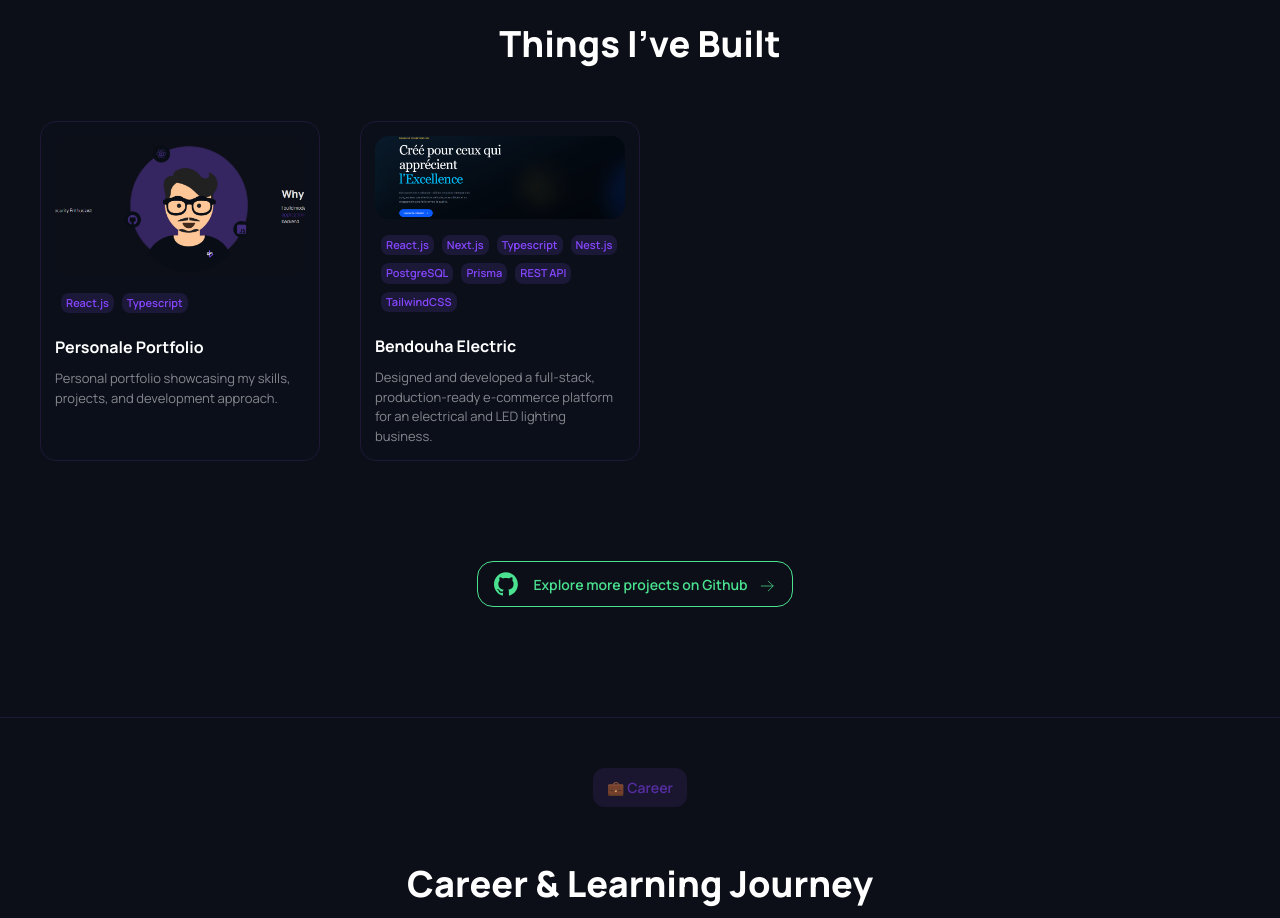
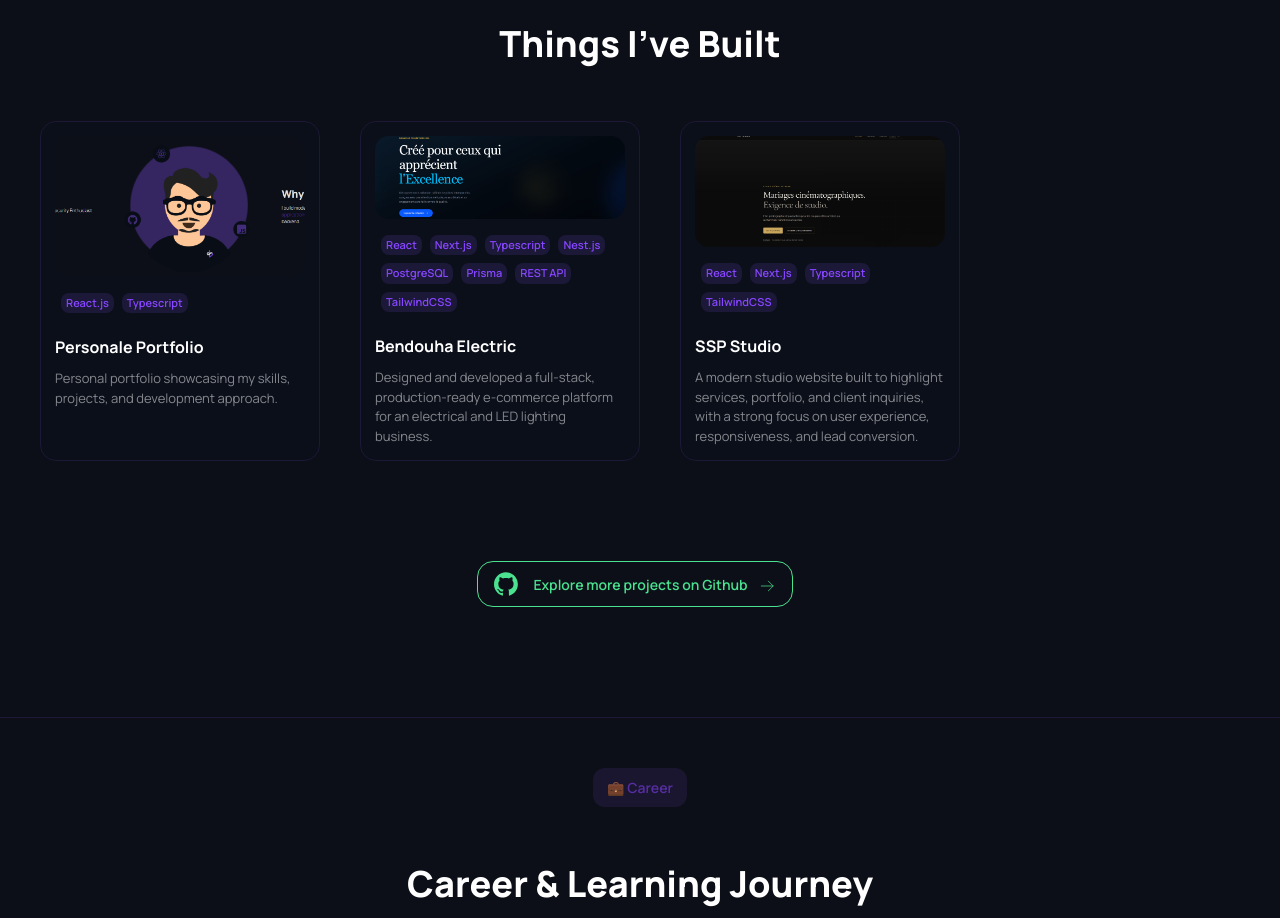
Before and after one commit to d1xter0/Portfolio-TS, a React (Vite) app in the folder frontend/: page / in a window 1280 px wide. Shown: the part 2240-3158 px from the top of the page. Built offline with nearby package versions, Linux system fonts and the light colour scheme.

Commit message:
New project

```diff
--- a/frontend/src/App.tsx
+++ b/frontend/src/App.tsx
@@ -205,7 +205,7 @@ function App() {
             title={t("projects.bendouha_title")}
             description={t("projects.bendouha_description")}
             techs={[
-              "React.js",
+              "React",
               "Next.js",
               "Typescript",
               "Nest.js",
@@ -215,6 +215,18 @@ function App() {
               "TailwindCSS",
             ]}
             links="https://www.bendouha.com"
+          />
+          <ProjectCard
+            pic="/ssp-studio.png"
+            title={t("projects.ssp_title")}
+            description={t("projects.ssp_description")}
+            techs={[
+              "React",
+              "Next.js",
+              "Typescript",
+              "TailwindCSS",
+            ]}
+            links="https://ssp-studio.vercel.app/fr"
           />
         </div>
 
--- a/frontend/src/i18n/locales/en.json
+++ b/frontend/src/i18n/locales/en.json
@@ -41,7 +41,9 @@
     "portfolio_title": "Personale Portfolio",
     "portfolio_description": "Personal portfolio showcasing my skills, projects, and development approach.",
     "bendouha_title": "Bendouha Electric",
-    "bendouha_description": "Designed and developed a full-stack, production-ready e-commerce platform for an electrical and LED lighting business."
+    "bendouha_description": "Designed and developed a full-stack, production-ready e-commerce platform for an electrical and LED lighting business.",
+    "ssp_title": "SSP Studio",
+    "ssp_description": "A modern studio website built to highlight services, portfolio, and client inquiries, with a strong focus on user experience, responsiveness, and lead conversion."
   },
   "career": {
     "title": "Career & Learning Journey",
```
Also changed, not shown: frontend/public/ssp-studio.png (added).
